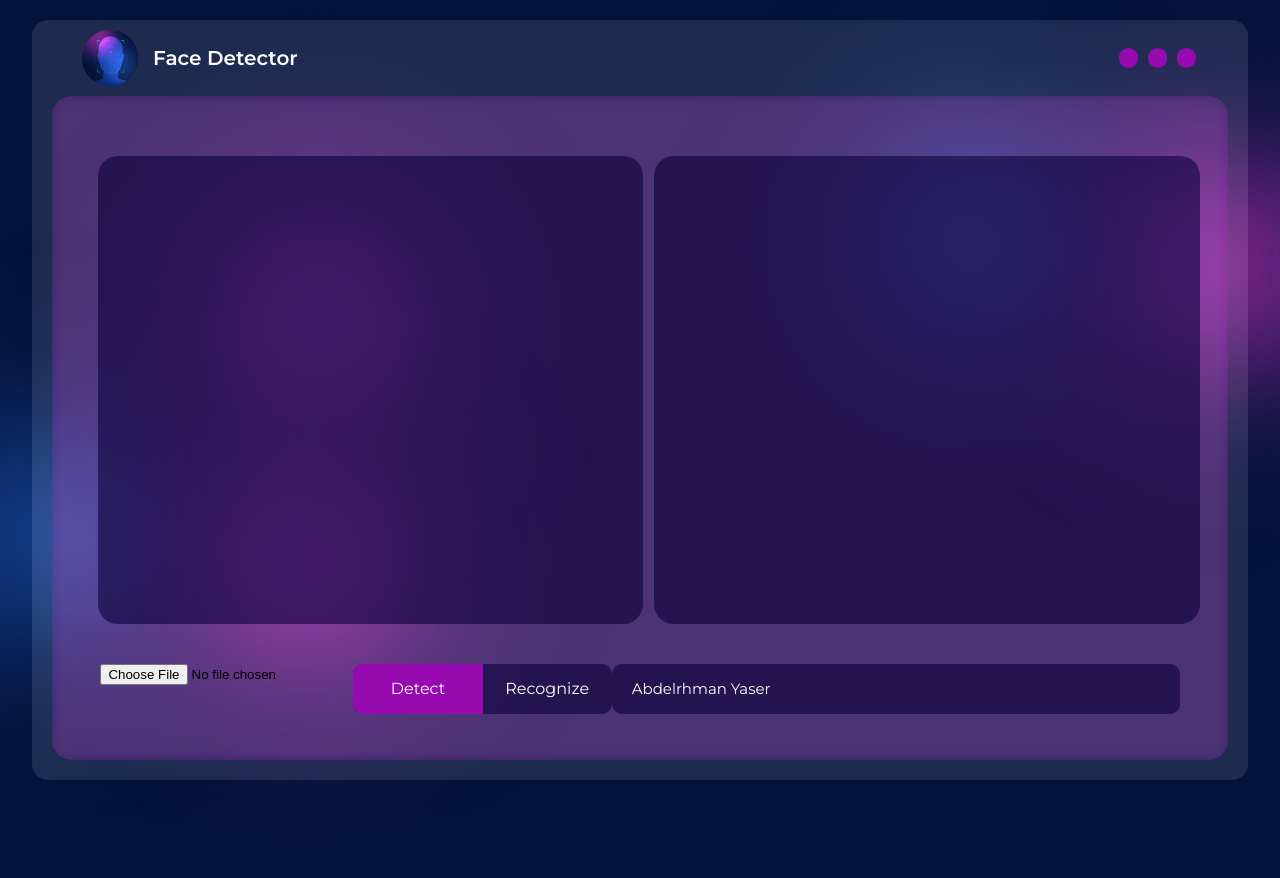
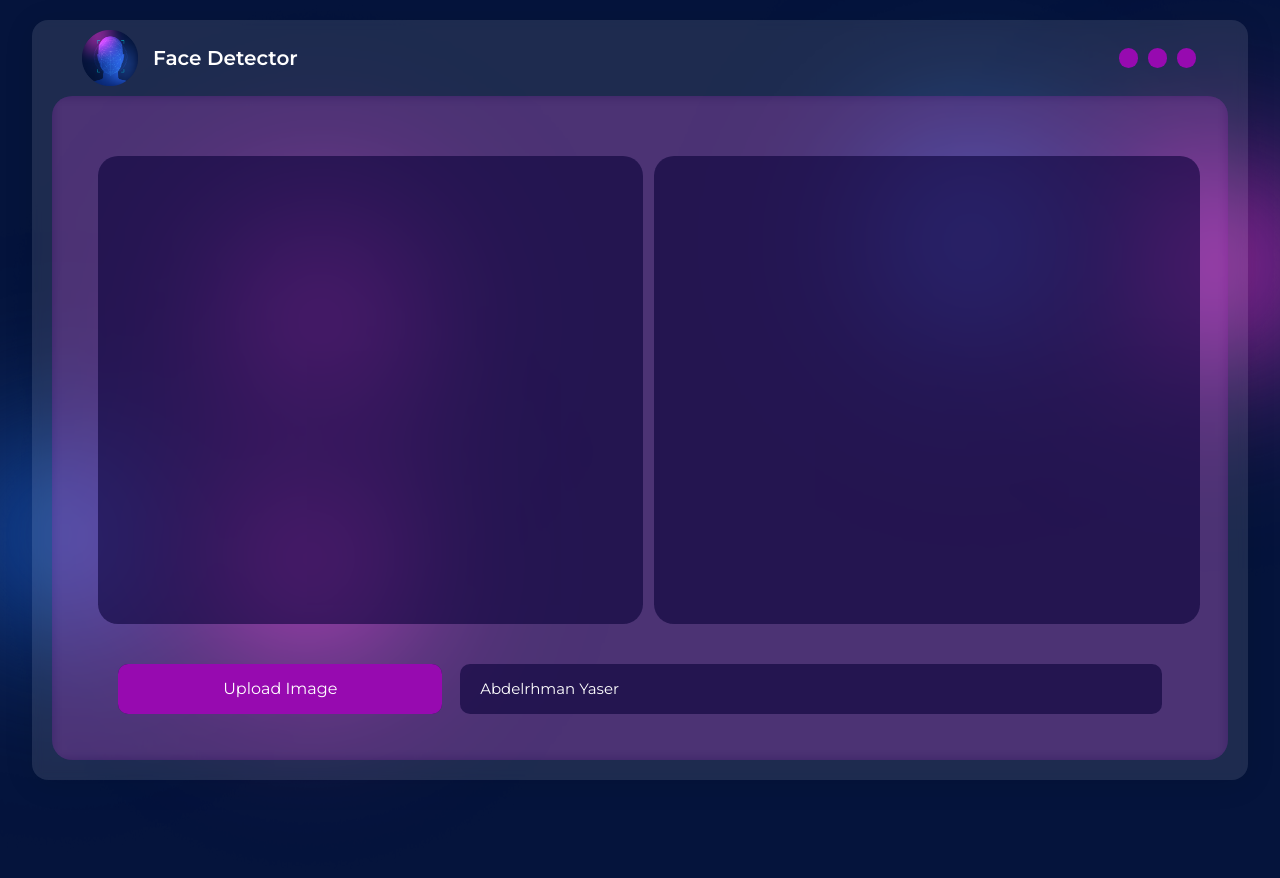
Before and after one commit to MahmoudRabea13/Find-My-Child, a Flask app: page / in a window 1280 px wide; the page is wider, and only the part inside the window is pictured. Run offline with Flask 3, Linux system fonts and the light colour scheme; some libraries are stand-ins or nearby versions.

Commit message:
upload button

```diff
--- a/static/CSS/main.css
+++ b/static/CSS/main.css
@@ -244,7 +244,7 @@ form{
     justify-content: space-evenly;
   }
 
-  .select-mode{
+.select-mode{
     width: 30%;
     height: 80%;
     display: flex;
@@ -252,8 +252,9 @@ form{
     border-radius: 10px;
 }
 
-.mode{
-    width: 50%;
+.mode ,.upload::-webkit-file-upload-button{
+    width: 100%;
+    height: 100%;
     display: flex;
     align-items: center;
     justify-content: center;
@@ -262,23 +263,21 @@ form{
     transition: 0.3s;
 }
 
-.Detect{
+.Detect ,.upload::-webkit-file-upload-button{
     border-top-left-radius: inherit;
     border-bottom-left-radius: inherit;
 }
 
-.Recognize{
-    border-top-right-radius: inherit;
-    border-bottom-right-radius: inherit;
-}
 
-.mode:hover{
+.select-mode:hover,.mode:hover ,.active-mode:hover,.upload::-webkit-file-upload-button:hover  {
 background-color: #090138be;
 }
 
-.active-mode{
+.active-mode,.upload::-webkit-file-upload-button{
 background-color: var(--primary-color) !important;
 cursor: auto;
+cursor: pointer;
+border-radius: inherit;
 }
 
 .text{
--- a/templates/index.html
+++ b/templates/index.html
@@ -43,10 +43,9 @@
             </div>
         </div>
         <div class="footer">
-            <input type="file" id="upload" class="upload">
             <div class="select-mode">
-                <div class="mode Detect active-mode">Detect</div>
-                <div class="mode Recognize">Recognize</div>
+            <div class="mode Detect active-mode" onclick="document.getElementById('upload').click()">Upload Image</div>
+            <input type="file" id="upload" class="mode upload" style="display:none;">
             </div>
             <div class="text">
                 Abdelrhman Yaser
```
Also changed, not shown: static/Imgs/input_img.jpg (added).
